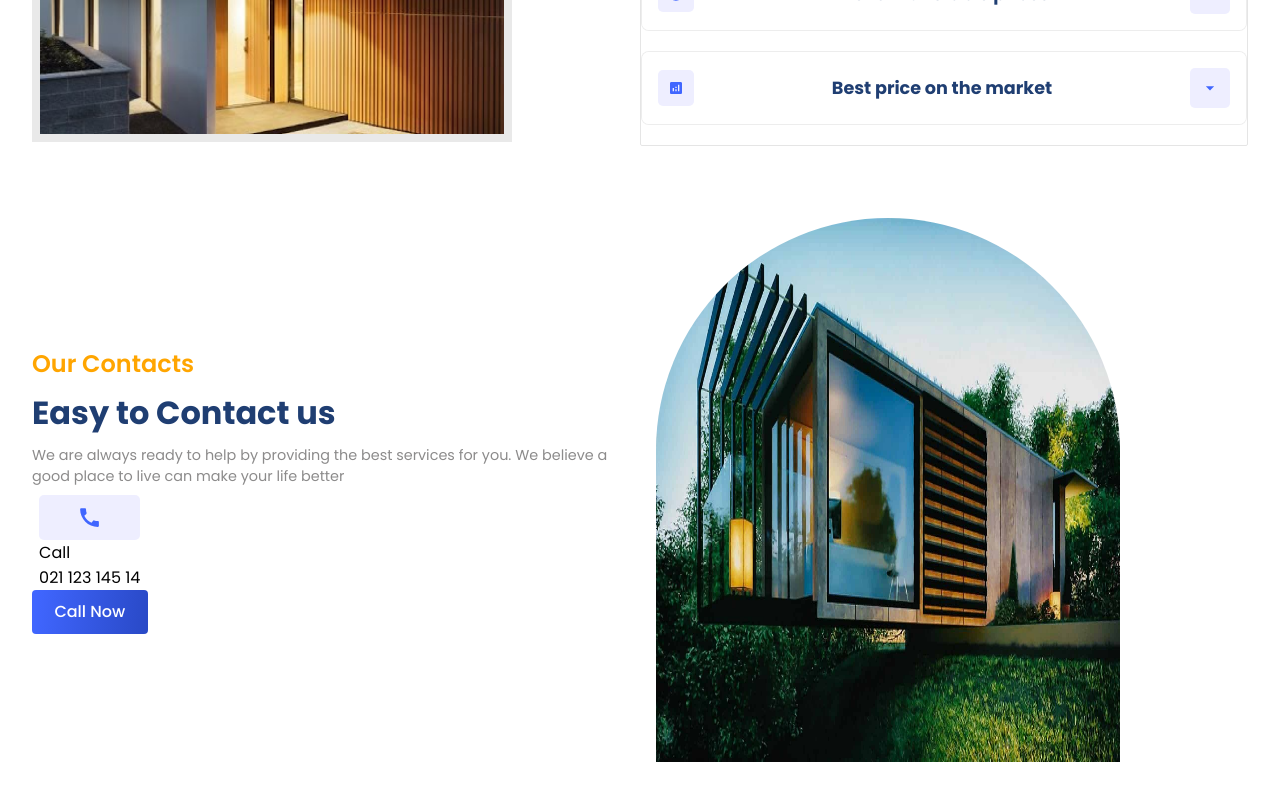
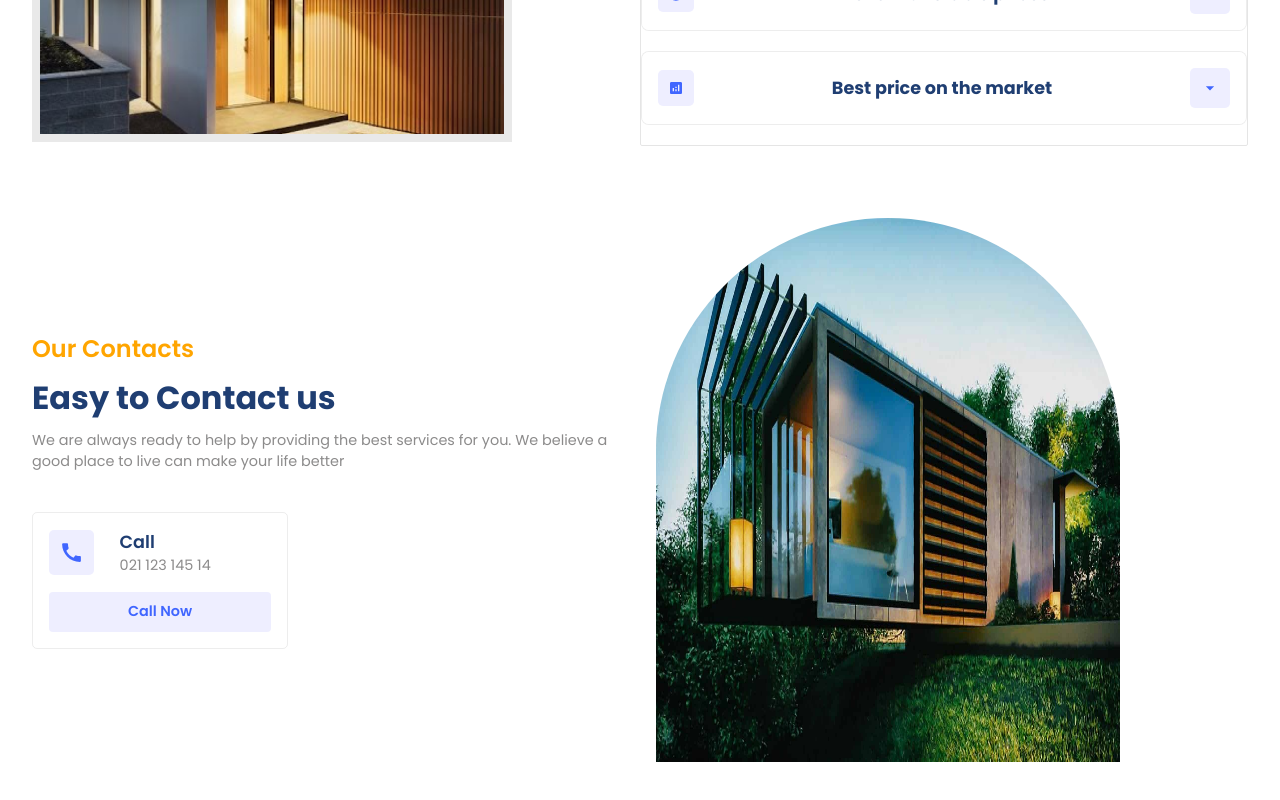
Before and after one commit to noahnoahnoahtran/Web_Dev, a React (Create React App) app in the folder Website/8_real_estate/: page / in a window 1280 px wide. Shown: the part 1901-2701 px from the top of the page. Built offline with nearby package versions, Linux system fonts and the light colour scheme.

Commit message:
style(contact): create styling for a sample mode block

```diff
--- a/Website/8_real_estate/src/components/Contact/Contact.css
+++ b/Website/8_real_estate/src/components/Contact/Contact.css
@@ -11,3 +11,42 @@
 .c-left {
   gap: 0.5rem;
 }
+.contactModes {
+  margin-top: 2rem;
+  gap: 1rem;
+}
+.contactModes .row {
+  gap: 1.5rem;
+}
+.mode {
+  width: 16rem;
+  padding: 1rem;
+  border: 0.8px solid rgba(128, 128, 128, 0.143);
+  border-radius: 5px;
+  gap: 1rem;
+  transition: all 300ms ease-in;
+}
+.mode .button {
+  width: 100%;
+  background: var(--lightBlue);
+  color: var(--blue);
+  font-size: 0.9rem;
+  font-weight: 600;
+}
+.mode > :nth-child(1) {
+  width: 100%;
+  gap: 1.6rem;
+}
+.mode .detail .primaryText {
+  font-size: 1.1rem;
+  font-weight: 600;
+}
+.mode:hover {
+  scale: 1.1;
+  box-shadow: var(--shadow);
+}
+.mode .button:hover {
+  background: var(--blue-gradient);
+  color: white;
+  scale: 0.8;
+}
--- a/Website/8_real_estate/src/components/Contact/Contact.jsx
+++ b/Website/8_real_estate/src/components/Contact/Contact.jsx
@@ -25,8 +25,8 @@ function Contact() {
                     <MdCall size={25} />
                   </div>
                   <div className="flexColStart detail">
-                    <span>Call</span>
-                    <span>021 123 145 14</span>
+                    <span className="primaryText">Call</span>
+                    <span className="secondaryText">021 123 145 14</span>
                   </div>
                 </div>
                 <div className="flexCenter button">Call Now</div>
--- a/Website/8_real_estate/src/index.css
+++ b/Website/8_real_estate/src/index.css
@@ -2,6 +2,7 @@
   --secondary: rgba(255, 255, 255, 0.78);
   --black: #131110;
   --blue: #4066ff;
+  --lightBlue: #eeeeff;
   --blue-gradient: linear-gradient(97.05deg, #4066ff 3.76%, #2949c6 100%);
   --orange-gradient: linear-gradient(270deg, #ffb978 0%, #ff922d 100%);
   --shadow: 0px 23px 21px -8px rgba(136, 160, 255, 0.25);
@@ -29,6 +30,12 @@
   justify-content: center;
   align-items: center;
   flex-wrap: wrap;
+}
+
+.flexStart {
+  display: flex;
+  justify-content: flex-start;
+  align-items: center;
 }
 
 .flexColCenter {
```
